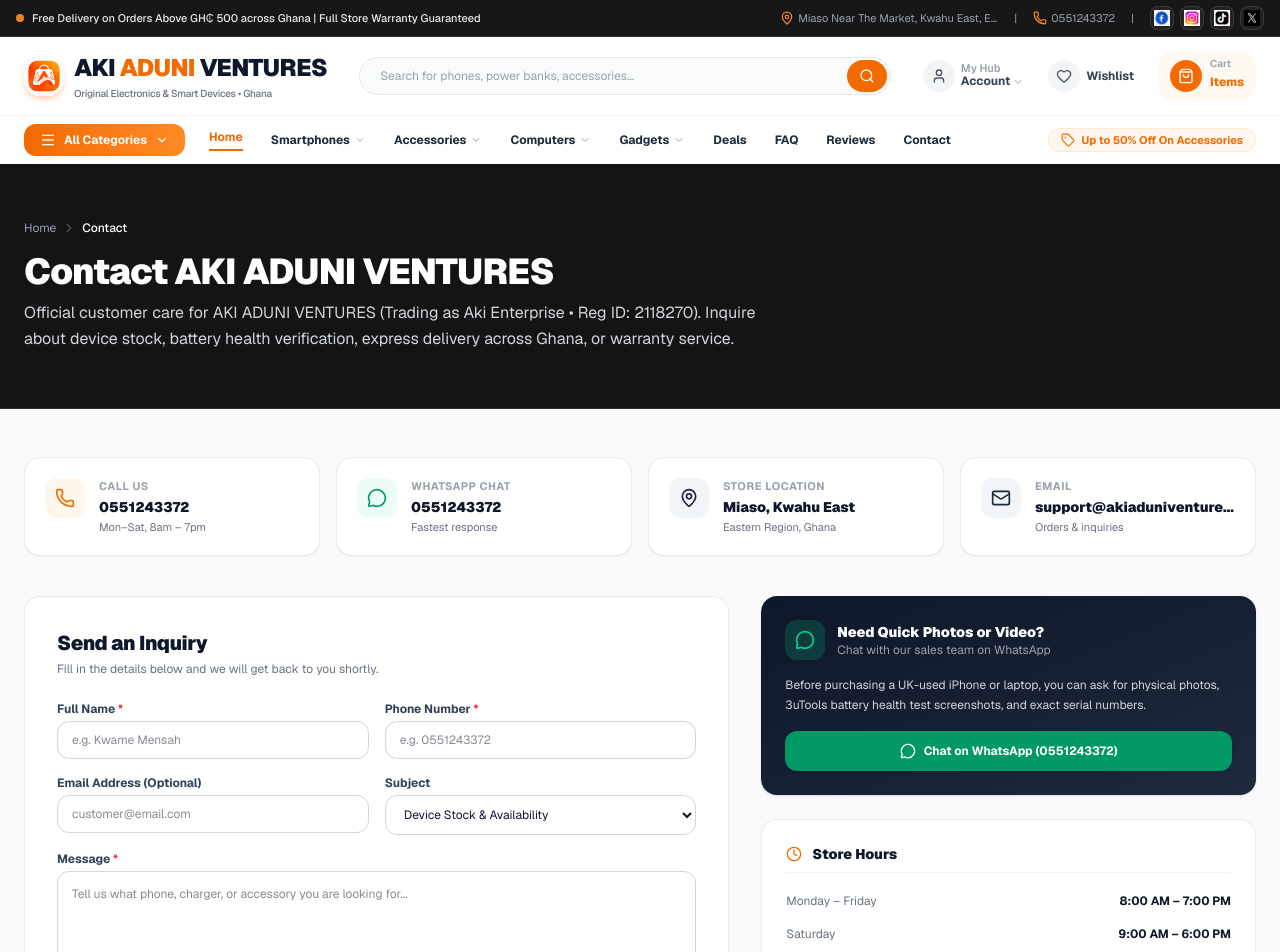
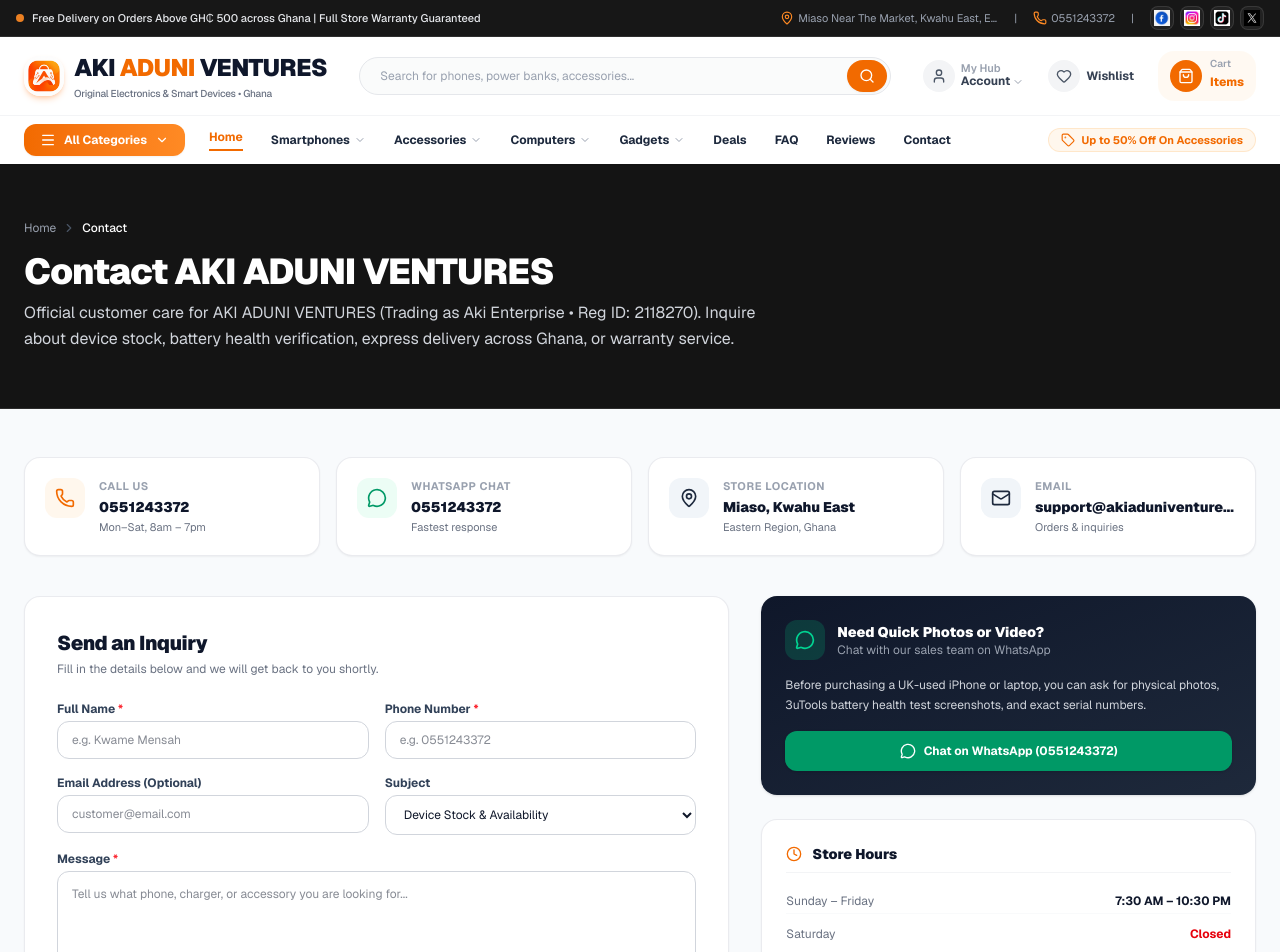
Before and after one commit to akiaduni12-jpg/aki-enterprise, a Next.js app: page /contact in a window 1280 px wide. Shown: the top 952 px of the page. Built offline with nearby package versions, Linux system fonts and the light colour scheme.

Commit message:
feat: update store hours to Sun-Fri 7:30 AM - 10:30 PM (Sat closed)

```diff
--- a/src/app/admin/whatsapp/page.tsx
+++ b/src/app/admin/whatsapp/page.tsx
@@ -1017,7 +1017,7 @@ export default function AdminWhatsAppEnginePage() {
                   <button
                     onClick={() =>
                       handleQuickReply(
-                        "📍 *Aki Aduni Ventures Store Locations:*\n1. Circle Shop: Near Vodafone / Siaka Phones, Circle, Accra.\n2. Miaso Hub: Miaso Main Junction.\nOpen Mon - Sat 8:00 AM - 7:00 PM. Nationwide bus delivery available!"
+                        "📍 *Aki Aduni Ventures Store Locations:*\n1. Circle Shop: Near Vodafone / Siaka Phones, Circle, Accra.\n2. Miaso Hub: Miaso Main Junction.\nOpen Sun - Fri 7:30 AM - 10:30 PM (Saturday: Closed). Nationwide bus delivery available!"
                       )
                     }
                     className="px-2.5 py-1.5 rounded-xl bg-slate-800/80 hover:bg-slate-700 text-gray-300 hover:text-white text-[11px] shrink-0"
--- a/src/app/contact/page.tsx
+++ b/src/app/contact/page.tsx
@@ -80,9 +80,9 @@ export default function ContactPage() {
               openingHoursSpecification: [
                 {
                   "@type": "OpeningHoursSpecification",
-                  dayOfWeek: ["Monday", "Tuesday", "Wednesday", "Thursday", "Friday", "Saturday"],
-                  opens: "08:00",
-                  closes: "19:00",
+                  dayOfWeek: ["Sunday", "Monday", "Tuesday", "Wednesday", "Thursday", "Friday"],
+                  opens: "07:30",
+                  closes: "22:30",
                 },
               ],
             },
@@ -381,16 +381,12 @@ export default function ContactPage() {
 
               <div className="space-y-2 text-xs">
                 <div className="flex items-center justify-between py-1 border-b border-gray-50">
-                  <span className="text-gray-500">Monday – Friday</span>
-                  <span className="font-bold text-slate-900">8:00 AM – 7:00 PM</span>
-                </div>
-                <div className="flex items-center justify-between py-1 border-b border-gray-50">
-                  <span className="text-gray-500">Saturday</span>
-                  <span className="font-bold text-slate-900">9:00 AM – 6:00 PM</span>
+                  <span className="text-gray-500">Sunday – Friday</span>
+                  <span className="font-bold text-slate-900">7:30 AM – 10:30 PM</span>
                 </div>
                 <div className="flex items-center justify-between py-1">
-                  <span className="text-gray-500">Sunday</span>
-                  <span className="font-bold text-orange-600">WhatsApp Inquiries Only</span>
+                  <span className="text-gray-500">Saturday</span>
+                  <span className="font-bold text-red-600">Closed</span>
                 </div>
               </div>
             </div>
--- a/src/app/layout.tsx
+++ b/src/app/layout.tsx
@@ -136,9 +136,9 @@ const storeJsonLd = {
       "openingHoursSpecification": [
         {
           "@type": "OpeningHoursSpecification",
-          "dayOfWeek": ["Monday", "Tuesday", "Wednesday", "Thursday", "Friday", "Saturday"],
-          "opens": "08:00",
-          "closes": "19:00"
+          "dayOfWeek": ["Sunday", "Monday", "Tuesday", "Wednesday", "Thursday", "Friday"],
+          "opens": "07:30",
+          "closes": "22:30"
         }
       ]
     },
--- a/src/components/mobile-app-launcher.tsx
+++ b/src/components/mobile-app-launcher.tsx
@@ -252,7 +252,7 @@ export function MobileAppLauncher() {
                 </div>
               </div>
               <span className="px-2 py-0.5 rounded-full text-[9px] font-bold bg-emerald-500/20 text-emerald-400 border border-emerald-500/30">
-                Open Mon-Sat
+                Open Sun-Fri (7:30 AM - 10:30 PM) • Sat Closed
               </span>
             </div>
           </div>
--- a/src/lib/ai-merchant.ts
+++ b/src/lib/ai-merchant.ts
@@ -50,7 +50,7 @@ export async function processAiMerchantReply(inbound: InboundWhatsAppMessage) {
     replyText =
       "📍 *AKI ADUNI VENTURES Physical Store*:\n" +
       "Main Commercial Street, Miaso, Kwahu East, Eastern Region, Ghana.\n\n" +
-      "🕒 *Hours*: Monday - Saturday: 8:00 AM - 7:00 PM\n" +
+      "🕒 *Hours*: Sunday - Friday: 7:30 AM - 10:30 PM (Saturday: Closed)\n" +
       "🚚 *Express Delivery*: VIP Bus Terminal waybill dispatch available to Accra, Kumasi, Takoradi, and all regions nationwide.\n\n" +
       "📞 Shop Manager: 055 124 3372";
   }
--- a/src/lib/settings-store.ts
+++ b/src/lib/settings-store.ts
@@ -171,7 +171,7 @@ These terms are governed by and construed in accordance with the laws of the Rep
 - Kwahu & Eastern Region: Same day to 24 hours.
 - Greater Accra & Kumasi: 24 to 48 hours via express courier / parcel service.
 - Other Regions in Ghana (Northern, Western, Central, Volta, etc.): 2 to 3 business days.
-- In-Store Shop Pickup: Immediate pickup available at our Miaso, Kwahu East shop (Mon-Sat, 8:00 AM - 7:00 PM).
+- In-Store Shop Pickup: Immediate pickup available at our Miaso, Kwahu East shop (Sun-Fri, 7:30 AM - 10:30 PM; Saturday: Closed).
 
 3. DELIVERY FEES & FREE SHIPPING
 - Standard Delivery: GH₵ 30 nationwide.
```
